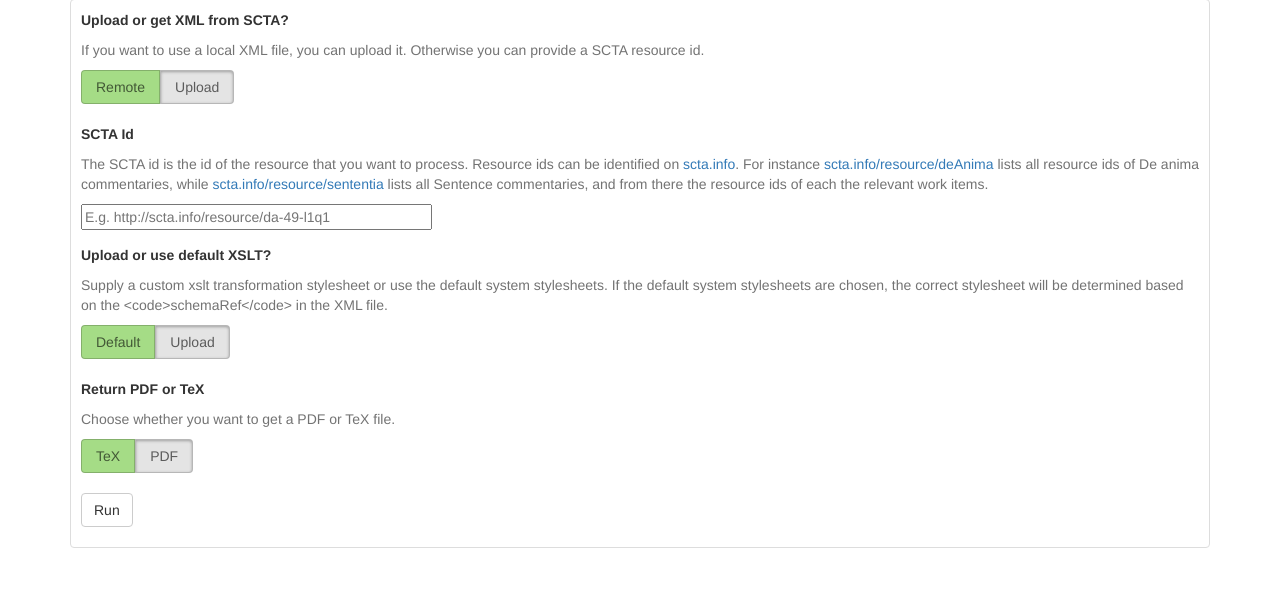
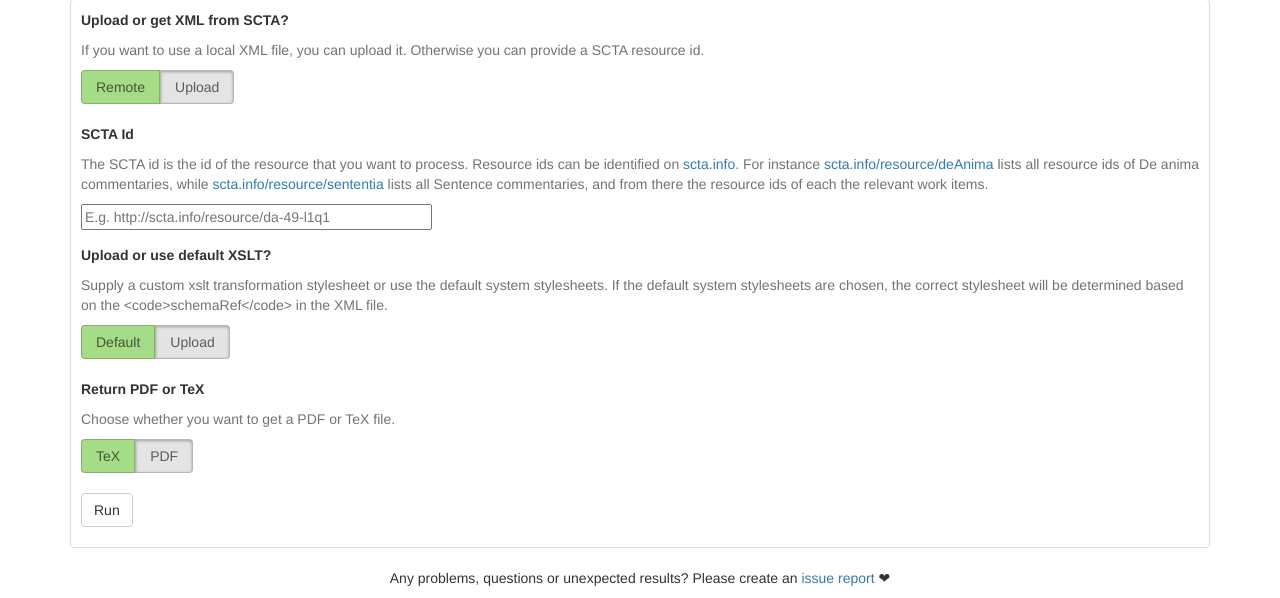
Before and after one commit to stenskjaer/lbp-print-api, a Flask app: page / in a window 1280 px wide. Shown: the part 340-938 px from the top of the page. Before the commit the page ends 888 px from the top, so only its background shows below. Run offline with Flask 2, Linux system fonts and the light colour scheme; parts of the project's set-up code (start-up, migrations or seed data) failed here and were passed over; some libraries are stand-ins or nearby versions.

Commit message:
Add simple link to issue tracker at bottom

```diff
--- a/templates/frame.html
+++ b/templates/frame.html
@@ -56,6 +56,15 @@
     </section>
 
     {% block body %}{% endblock %}
+
+    <section>
+      <p class="text-center">
+        <br>
+        Any problems, questions or unexpected results? Please create an
+        <a href="https://github.com/stenskjaer/lbp_print-web-app/issues">issue report</a> ❤
+      </p>
+    </section>
+
   </div>
 
   <script type="text/javascript" src="{{ url_for('static', filename='js/toggling.js') }}"></script>
```
